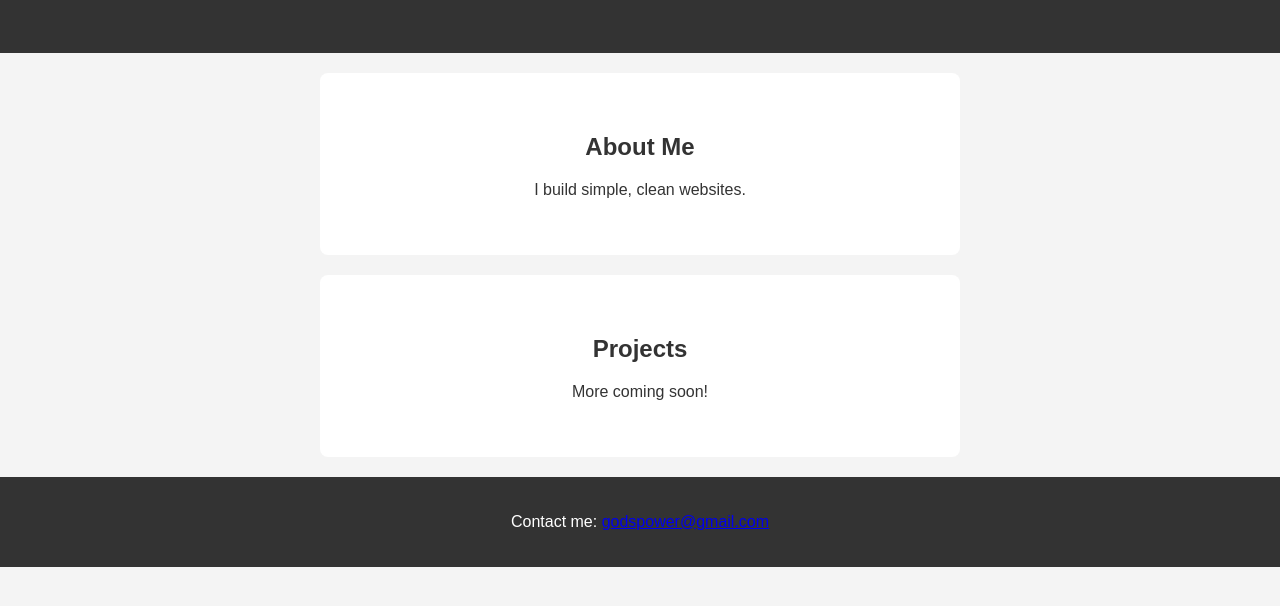
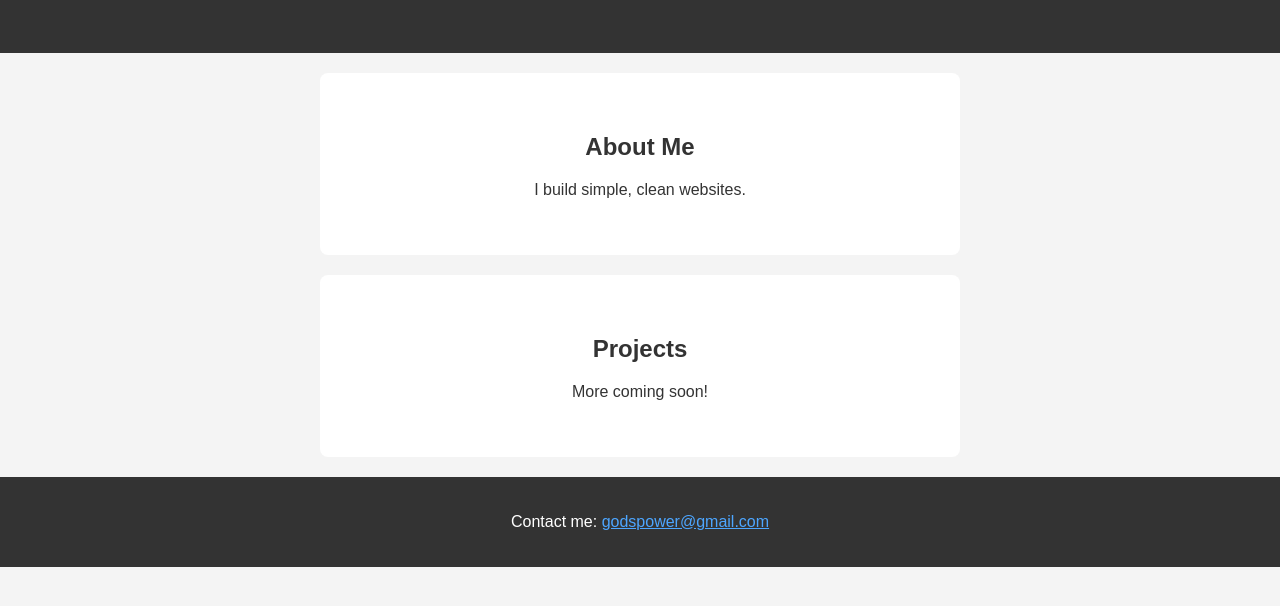
Before and after one commit to godspower760/godspower760.github.io, a plain HTML site: page index.html in a window 1280 px wide. Shown: the part 122-728 px from the top of the page. Drawn offline with Linux system fonts and the light colour scheme.

Commit message:
Update style.css

```diff
--- a/style.css
+++ b/style.css
@@ -25,6 +25,10 @@ section {
   max-width: 600px;
   border-radius: 8px;
 }
+a {
+  color: #4da6ff;
+  text-decoration: underline;
+}
 
 footer {
   background: #333;
```
